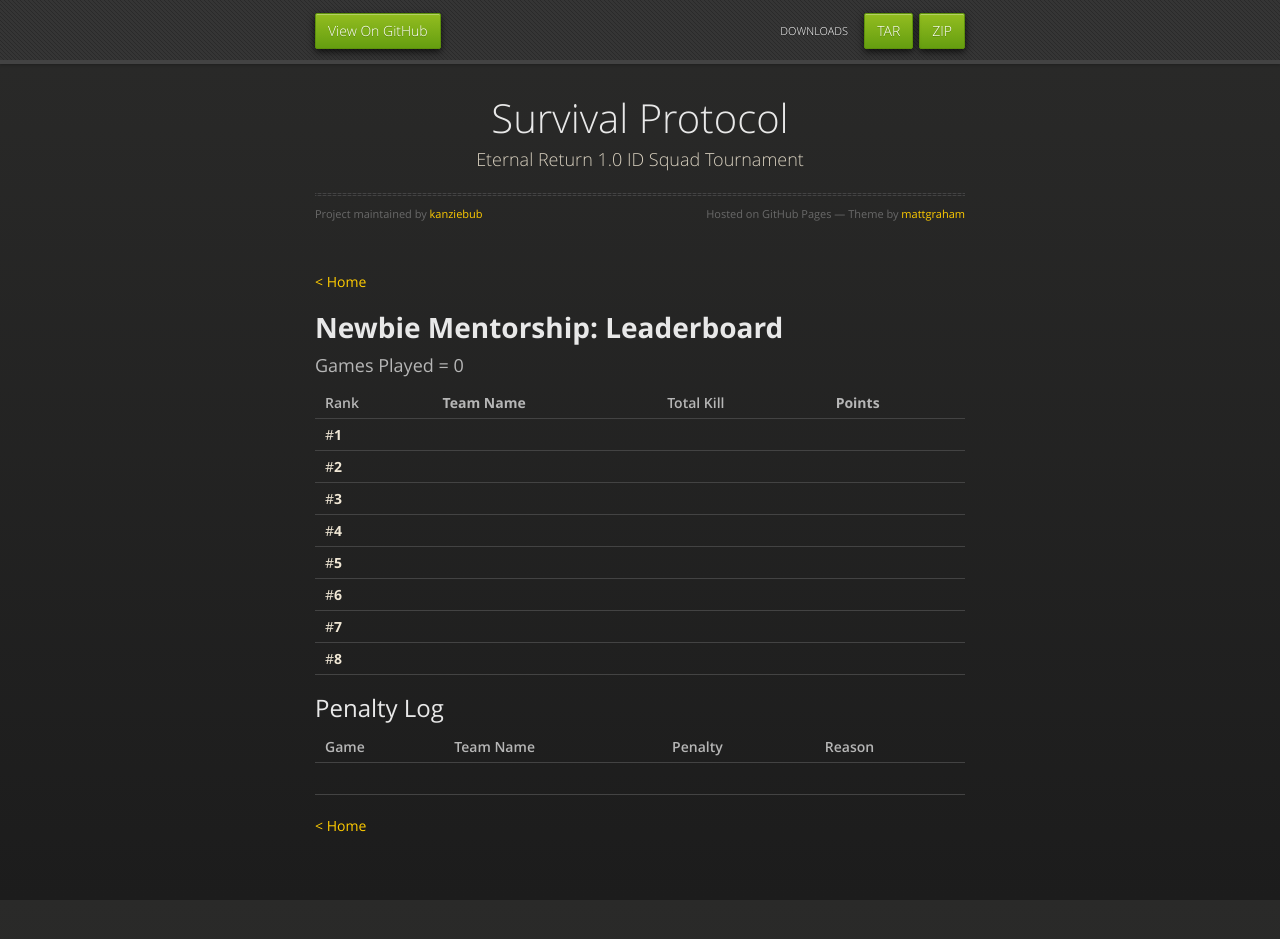
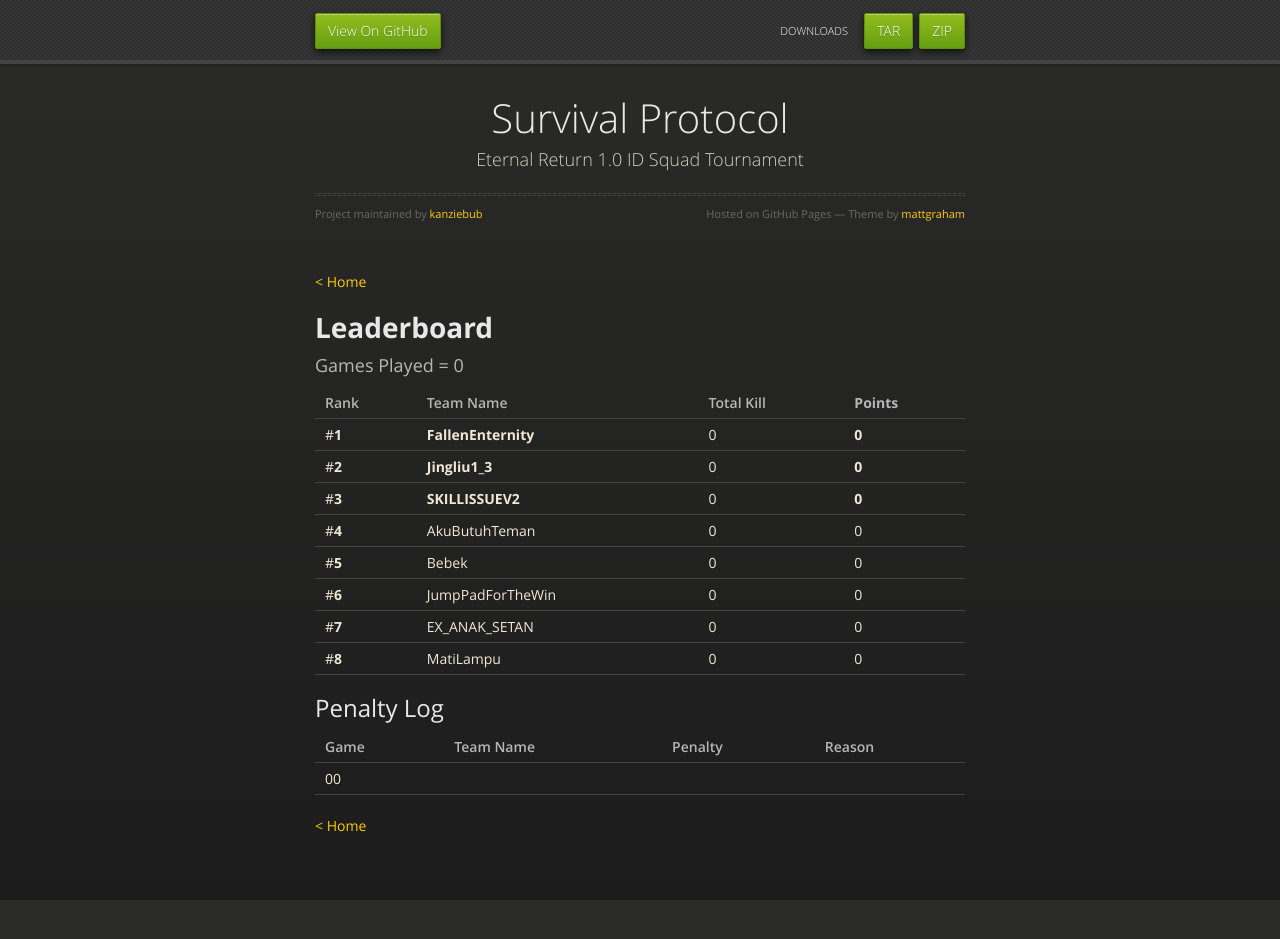
Before and after one commit to kanziebub/SurvivalProtocol, a Jekyll site: the page built from Newbie/mentorship/leaderboard.md, in a window 1280 px wide and 946 px high. Shown: the top 939 px of the window. Built offline with Jekyll 4.4.1, drawn with Linux system fonts in a browser that asks for light colours.

Commit message:
TOURNEY READY

```diff
--- a/Newbie/mentorship/leaderboard.md
+++ b/Newbie/mentorship/leaderboard.md
@@ -4,25 +4,25 @@ layout: default
 
 [< Home](https://kanziebub.github.io/SurvivalProtocol/)
 
-# **Newbie Mentorship: Leaderboard**
+# **Leaderboard**
 
 ### Games Played = 0
 
-|  Rank  | **Team Name**         | Total Kill | **Points** |
+|  Rank  | Team Name             | Total Kill | **Points** |
 |:-------|:----------------------|:-----------|:-----------|
-| #**1** |                       |            |            |
-| #**2** |                       |            |            |
-| #**3** |                       |            |            |
-| #**4** |                       |            |            |
-| #**5** |                       |            |            |
-| #**6** |                       |            |            |
-| #**7** |                       |            |            |
-| #**8** |                       |            |            |
+| #**1** | **FallenEnternity** | 0 | **0** |
+| #**2** | **Jingliu1_3** | 0 | **0** |
+| #**3** | **SKILLISSUEV2** | 0 | **0** |
+| #**4** | AkuButuhTeman | 0 | 0 |
+| #**5** | Bebek | 0 | 0 |
+| #**6** | JumpPadForTheWin | 0 | 0 |
+| #**7** | EX_ANAK_SETAN | 0 | 0 |
+| #**8** | MatiLampu | 0 | 0 |
 
 ## Penalty Log
 
 |  Game  | Team Name | Penalty | Reason                |
 |:-------|:----------|:--------|:----------------------|
-|        |           |         |                       |
+|   00   |      |       |       |
 
 [< Home](https://kanziebub.github.io/SurvivalProtocol/)
```
Also changed, not shown: Newbie/mentorship/teams.md (+1 -1 lines), leaderboard.py (+5 -2 lines).
